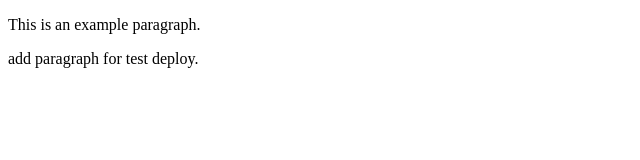
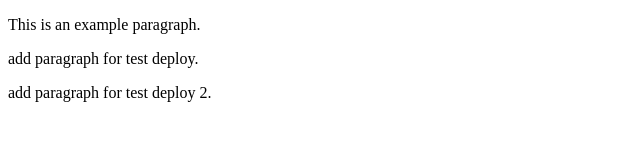
Before and after one commit to inclemenstv/PipelineWithDocker, a plain HTML site: page index.html in a window 1280 px wide. Shown: the whole page, without its empty margins (0-640 px from the left). Drawn offline with Linux system fonts and the light colour scheme.

Commit message:
change index.html

```diff
--- a/index.html
+++ b/index.html
@@ -5,6 +5,7 @@
   </head>
   <body>
     <p>This is an example paragraph.</p>
-     <p>add paragraph for test deploy.</p>
+    <p>add paragraph for test deploy.</p>
+    <p>add paragraph for test deploy 2.</p>
   </body>
 </html>
```
Also changed, not shown: 1 other file.
